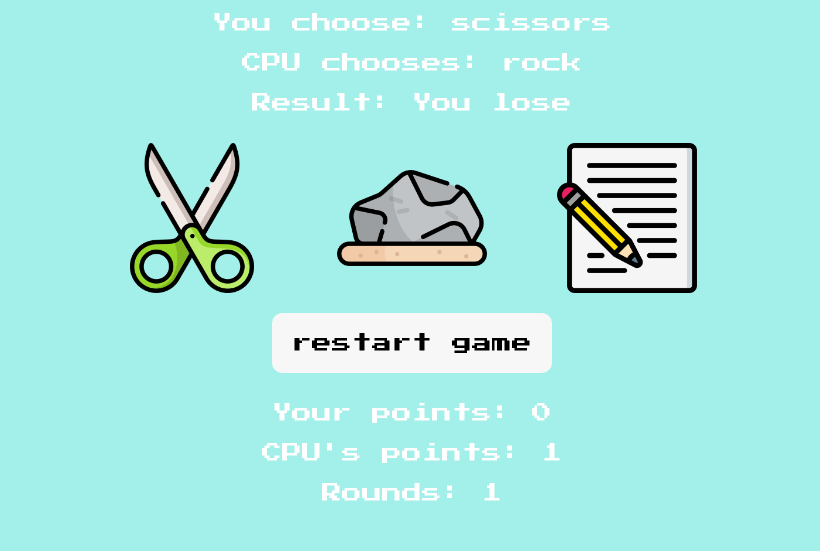
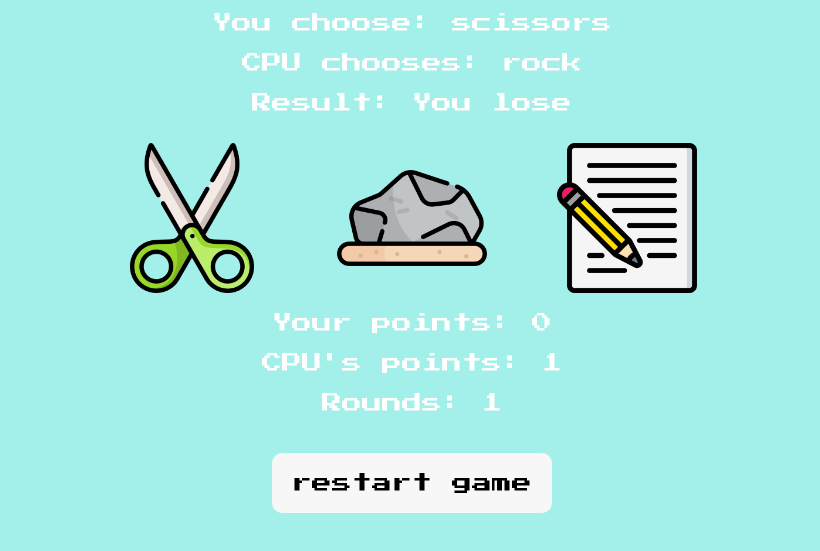
Before and after one commit to MiaMarmeladenbrot/Rock-Paper-Scissors, a plain HTML site: page index.html in a window 1280 px wide. Both pictures are taken after a click on the picture 420 px from the left and 325 px from the top of the page. Shown: the part 167-718 px from the top of the page, without its empty margins (228-1048 px from the left). Drawn offline with Linux system fonts and the light colour scheme.

Commit message:
change readme, add todos

```diff
--- a/assets/css/style.css
+++ b/assets/css/style.css
@@ -61,17 +61,23 @@ p {
   color: white;
 }
 
-a {
+.restart {
   text-decoration: none;
   color: black;
   background-color: rgb(247, 247, 247);
   padding: 20px;
   border-radius: 10px;
-  display: inline-block;
+  /* display: inline-block; */
   margin-bottom: 30px;
+
+  display: none;
 }
 
-/*! Media Queries Tablet */
+.show {
+  display: inline-block;
+}
+
+/* # Media Queries Tablet */
 @media only screen and (max-width: 768px) {
   img {
     width: 10rem;
@@ -90,7 +96,7 @@ a {
   }
 }
 
-/*! Media Queries Mobile */
+/* # Media Queries Mobile */
 @media only screen and (max-width: 567px) {
   h2 {
     margin-bottom: 20px;
--- a/assets/js/main.js
+++ b/assets/js/main.js
@@ -1,6 +1,8 @@
-//# 4. Lösung mit Spielstand-Anzeige
+// ! To Dos
+// - onClick stoppen, sobald einer 5 Punkte erreicht hat
 
 //! Output-Felder:
+const restartBtn = document.querySelector(".restart");
 const youChooseOutput = document.querySelector(".you-choose");
 const CPUChooseOutput = document.querySelector(".CPU-chooses");
 const resultOutput = document.querySelector(".result");
@@ -19,6 +21,9 @@ let rounds = 0;
 
 //! Funktion, um Spiel zu starten:
 const play = (playerChoice) => {
+  // restart-Button anzeigen:
+  restartBtn.classList.add("show");
+
   // Zufallswahl des Computers:
   const computerChoice = choices[Math.floor(Math.random() * 3)];
 
--- a/index.html
+++ b/index.html
@@ -38,12 +38,12 @@
         />
       </div>
 
-      <a onclick="restart()" href="">restart game</a>
-
       <p class="your-points"></p>
       <p class="cpu-points"></p>
       <p class="rounds"></p>
       <p class="final-winner"></p>
+
+      <a class="restart" onclick="restart()" href="">restart game</a>
     </header>
     <script src="./assets/js/main.js"></script>
   </body>
```
Also changed, not shown: assets/img/screenshots/Bildschirmfoto 2024-03-05 um 17.34.16.png (deleted), assets/img/screenshots/Bildschirmfoto 2024-03-05 um 17.34.32.png (deleted), assets/img/screenshots/Bildschirmfoto 2024-03-05 um 17.34.39.png (deleted), assets/img/screenshots/Bildschirmfoto 2024-03-05 um 17.34.50.png (deleted), assets/img/screenshots/Bildschirmfoto 2024-03-05 um 17.35.00.png (deleted), assets/img/screenshots/desktop1.png (added), assets/img/screenshots/desktop2.png (added), assets/img/screenshots/desktop3.png (added), assets/img/screenshots/mobile1.png (added), assets/img/screenshots/mobile2.png (added), assets/img/screenshots/mobile3.png (added), 1 other file.
